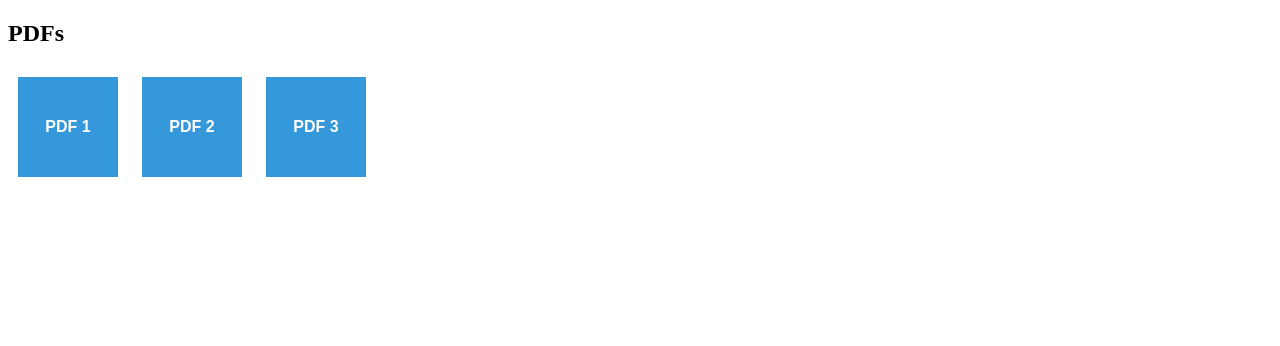
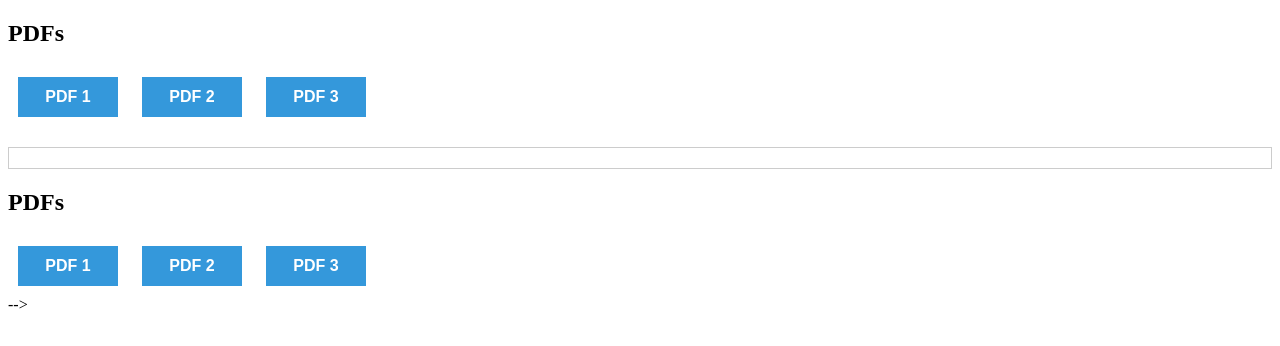
Before and after one commit to Law-Dawg360/PDFs, a plain HTML site: page index.html in a window 1280 px wide. Drawn offline with Linux system fonts and the light colour scheme.

Commit message:
Update index.html

```diff
--- a/index.html
+++ b/index.html
@@ -1,4 +1,64 @@
 <!DOCTYPE html>
+<html lang="en">
+<head>
+    <meta charset="UTF-8">
+    <meta name="viewport" content="width=device-width, initial-scale=1.0">
+    <title>Menu with PDFs</title>
+    <style>
+        /* Style for the buttons */
+        .menu-button {
+            display: inline-block;
+            width: 100px;
+            height: 40px;
+            margin: 10px;
+            background-color: #3498db;
+            color: #ffffff;
+            text-align: center;
+            line-height: 40px;
+            text-decoration: none;
+            font-weight: bold;
+            font-family: Arial, sans-serif;
+            cursor: pointer;
+        }
+
+        /* Style for the content container */
+        #pdf-container {
+            margin-top: 20px;
+            padding: 10px;
+            border: 1px solid #ccc;
+        }
+    </style>
+</head>
+<body>
+
+<!-- Menu Section: PDFs -->
+<section>
+    <h2>PDFs</h2>
+
+    <!-- Buttons -->
+    <div class="menu-button" onclick="loadPDF('https://www.examplepdf.com', 'PDF 1')">PDF 1</div>
+    <div class="menu-button" onclick="loadPDF('https://www.anotherpdf.com', 'PDF 2')">PDF 2</div>
+    <div class="menu-button" onclick="loadPDF('https://www.morepdfs.com', 'PDF 3')">PDF 3</div>
+</section>
+
+<!-- PDF Container -->
+<div id="pdf-container"></div>
+
+<script>
+    // JavaScript function to load PDF into the container
+    function loadPDF(url, title) {
+        var pdfContainer = document.getElementById('pdf-container');
+        pdfContainer.innerHTML = '<h2>' + title + '</h2><iframe src="' + url + '" width="100%" height="500px"></iframe>';
+    }
+</script>
+
+</body>
+</html>
+
+
+
+
+<!-- <!DOCTYPE html>
 <html lang="en">
 <head>
     <meta charset="UTF-8">
@@ -38,3 +98,4 @@
 
 </body>
 </html>
+ -->
```
